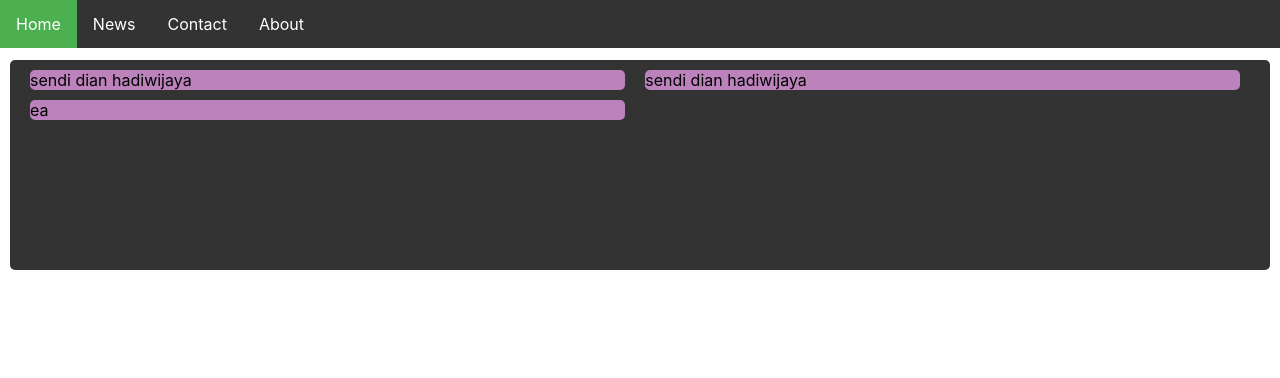
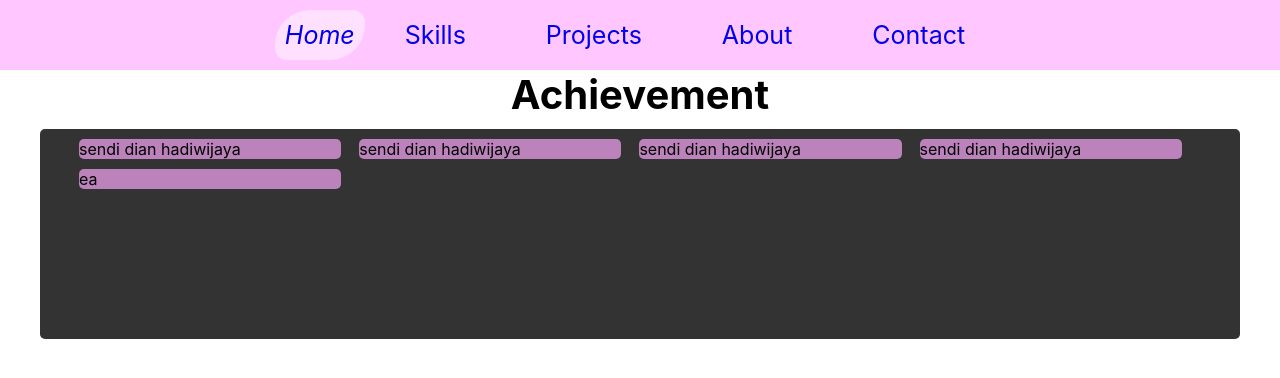
Before and after one commit to Sendii/react-porto, a React (Create React App) app: page / in a window 1280 px wide. Shown: the top 378 px of the page. Built offline with nearby package versions, Linux system fonts and the light colour scheme.

Commit message:
update navbar

```diff
--- a/src/component/Content.js
+++ b/src/component/Content.js
@@ -1,10 +1,12 @@
 import Navbar from './Navbar'
 import OuterCard from './OuterCard'
+import Header from './Header'
 
 function Content(){
 	return(
-		<div>
+		<div className="row">
 			<Navbar />
+			<Header keterangan="Achievement" />
 			<OuterCard />
 		</div>
 		)
--- /dev/null
+++ b/src/component/Header.js
@@ -0,0 +1,12 @@
+import React from 'react';
+class Header extends React.Component{
+	render(){
+		return(
+			<div className="header">
+				<h4>{this.props.keterangan}</h4>
+			</div>
+			)
+	}
+}
+
+export default Header
--- a/src/component/Navbar.js
+++ b/src/component/Navbar.js
@@ -2,13 +2,14 @@ import '../css/navbar.css'
 
 function Navbar(){
 	return (
-		<ul>
-			<li><a className="active" href="#home">Home</a></li>
-			<li><a href="#news">News</a></li>
-			<li><a href="#contact">Contact</a></li>
-			<li><a href="#about">About</a></li>
+		<ul className="nav">
+			<li><a href="/" className="active">Home</a></li>
+			<li><a href="/work/">Skills</a></li>
+			<li><a href="/about/">Projects</a></li>
+			<li><a href="/clients/">About</a></li>
+			<li><a href="/contact/">Contact</a></li>
 		</ul>
-		)
+	)
 }
 
 export default Navbar
--- a/src/component/OuterCard.js
+++ b/src/component/OuterCard.js
@@ -3,6 +3,8 @@ import Card from './Card'
 function OuterCard(){
 	return (
 		<div className="outer-card">
+			<Card name="sendi dian hadiwijaya"/>
+			<Card name="sendi dian hadiwijaya"/>
 			<Card name="sendi dian hadiwijaya"/>
 			<Card name="sendi dian hadiwijaya"/>
 			<Card names="sendi dian hadiwijaya"/>
--- a/src/css/navbar.css
+++ b/src/css/navbar.css
@@ -1,32 +1,36 @@
-body {margin:0;}
-
-ul {
-  list-style-type: none;
-  margin: 0;
-  padding: 0;
-  overflow: hidden;
-  background-color: #333;
-  position: fixed;
-  top: 0;
-  width: 100%;
+.nav{
+  background-color: #fafa;
+  border-width:1px 0;
+  list-style:none;
+  margin:0;
+  padding:0;
+  text-align:center;
 }
-
-li {
-  float: left;
+.nav li{
+  display:inline;
 }
-
-li a {
-  display: block;
-  color: white;
-  text-align: center;
-  padding: 14px 16px;
+.nav a{
+  display:inline-block;
+  padding:20px 40px;
   text-decoration: none;
+  font-size: 25px;
 }
-
-li a:hover:not(.active) {
-  background-color: #111;
+.nav a:not(.active){
+  -moz-transition: 0.5s;
+  -webkit-transition: 0.5s;
+  -o-transition: 0.5s;
+  transition: 0.5s;
 }
-
-.active {
-  background-color: #4CAF50;
+.nav a:hover:not(.active){
+  -webkit-transform: skewX(-20deg);
+  -moz-transform: skewX(-20deg);
+  -o-transform: skewX(-20deg);
+  transform: skewX(-20deg);
+  text-decoration: underline;
 }
+.nav a.active{
+  background-color: #fefa;
+  border-radius: 35px 12px;
+  padding: 10px;
+  font-style: italic;
+}
--- a/src/css/style.css
+++ b/src/css/style.css
@@ -3,17 +3,21 @@ html{
 }
 .outer-card{
 	border-radius: var(--border-radius);
-	/*height: 100%;*/
 	height: 200px;
 	background-color: #333;
-	margin: 60px 10px;
-	padding: 5px 10px;
+	margin: 0 40px;
+	padding: 5px 30px;
 }
 
 .card{
 	display: inline-block;
-	margin: 5px 10px;
-	width: 48%;
+	margin: 5px 9px;
+	width: 23%;
 	border-radius: var(--border-radius);
 	background-color: #fafa;
 }
+.header h4{
+	text-align: center;
+	font-size: 40px;
+	margin: 0 0 10px 0;
+}
```
